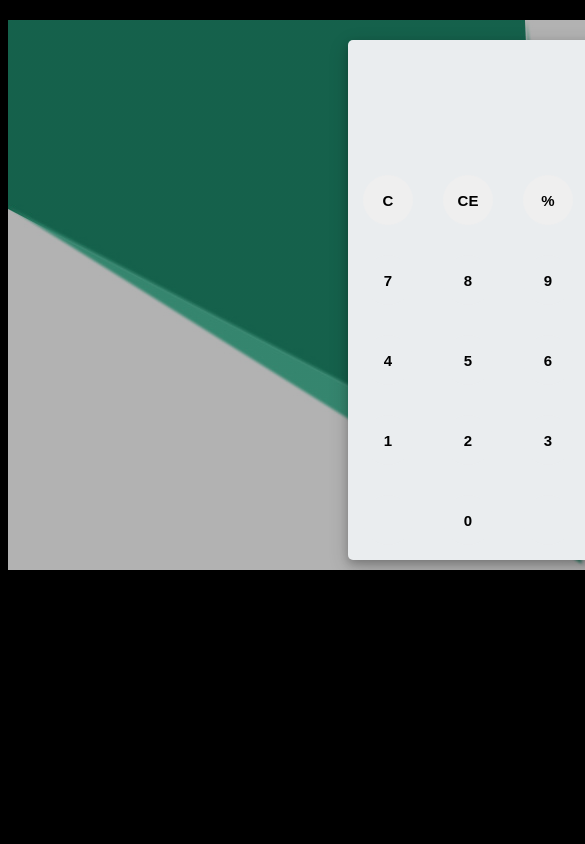
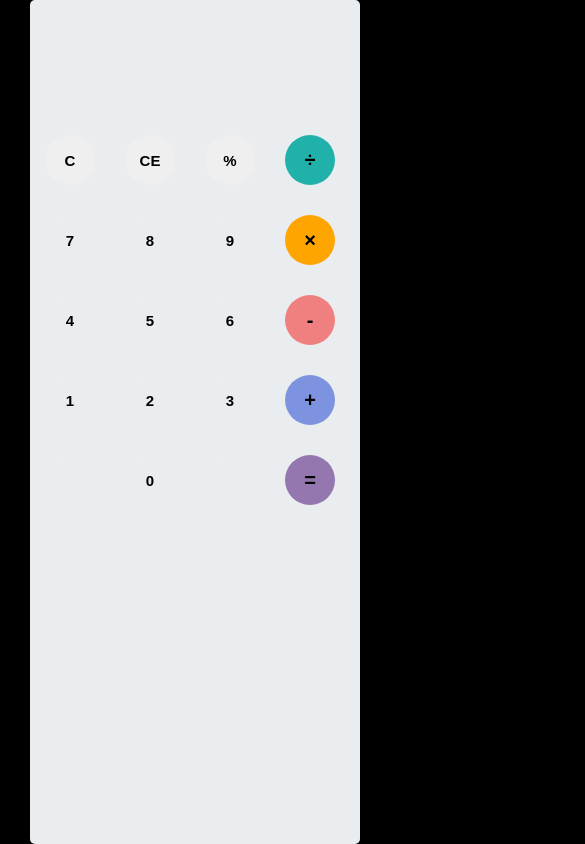
Before and after one commit to abarna-codespot/A-simple-Calculator, a plain HTML site: page index.html in a window 390 px wide. Shown: the top 844 px of the page, 585 px wide, since content can reach past the window. Drawn offline with Linux system fonts and the light colour scheme.

Commit message:
updated style.css
added some css code to make it responsive for all devices.

```diff
--- a/style.css
+++ b/style.css
@@ -1,25 +1,50 @@
+*{
+	margin: 0;
+	padding: 0;
+}
+
 body{
 	font-family: 'Open Sans',sans-serif;
 	background-color: black;
+	margin: 0;
 }
-#container{
-	width: 1000px;
-	height: 550px;
-	background-image: linear-gradient(rgba(0,0,0,0.3),rgba(0,0,0,0.3)), url(bgImg.jpg);
-	margin: 20px auto;
+
+.bg_body {
+	position: fixed;
+	object-fit: cover;
+	width: 100%;
+	height: 100%;
+	z-index: -6;
+	display: block;
 }
+
+#container {
+	margin: auto;
+	left: 0;
+  	right: 0;
+  	top: 0;
+  	bottom: 0;
+	z-index: 1;
+	position: absolute;
+	width: 330px;
+	max-width: 330px;
+	height: 74%;
+}
+
 #calculator{
-	width: 320px;
-	height: 520px;
+
+	width: 100%;
+	max-width: 330px;
+	height: 100%;
 	background-color: #eaedef;
-	margin: 0 auto;
-	top: 20px;
-	position: relative;
+	position: absolute;
 	border-radius: 5px;
 	box-shadow: 0 4px 8px 0 rgba(0, 0, 0, 0.2), 0 6px 20px 0 rgba(0, 0, 0, 0.19);
+
 }
 #result{
 	height: 120px;
+
 }
 #history{
 	text-align: right;
@@ -80,3 +105,24 @@ button:nth-child(20){
 	font-size: 20px;
 	background-color: #9477af;
 }
+
+
+
+@media (max-width: 400px) {
+	.bg_body{
+		display: none;
+	}
+	#container{
+
+		height: 100%;
+		width: 100%;
+	}
+	#calculator {
+
+		object-fit: cover;
+		height: 100%;
+		width: 100%;
+	}
+
+
+}
```
